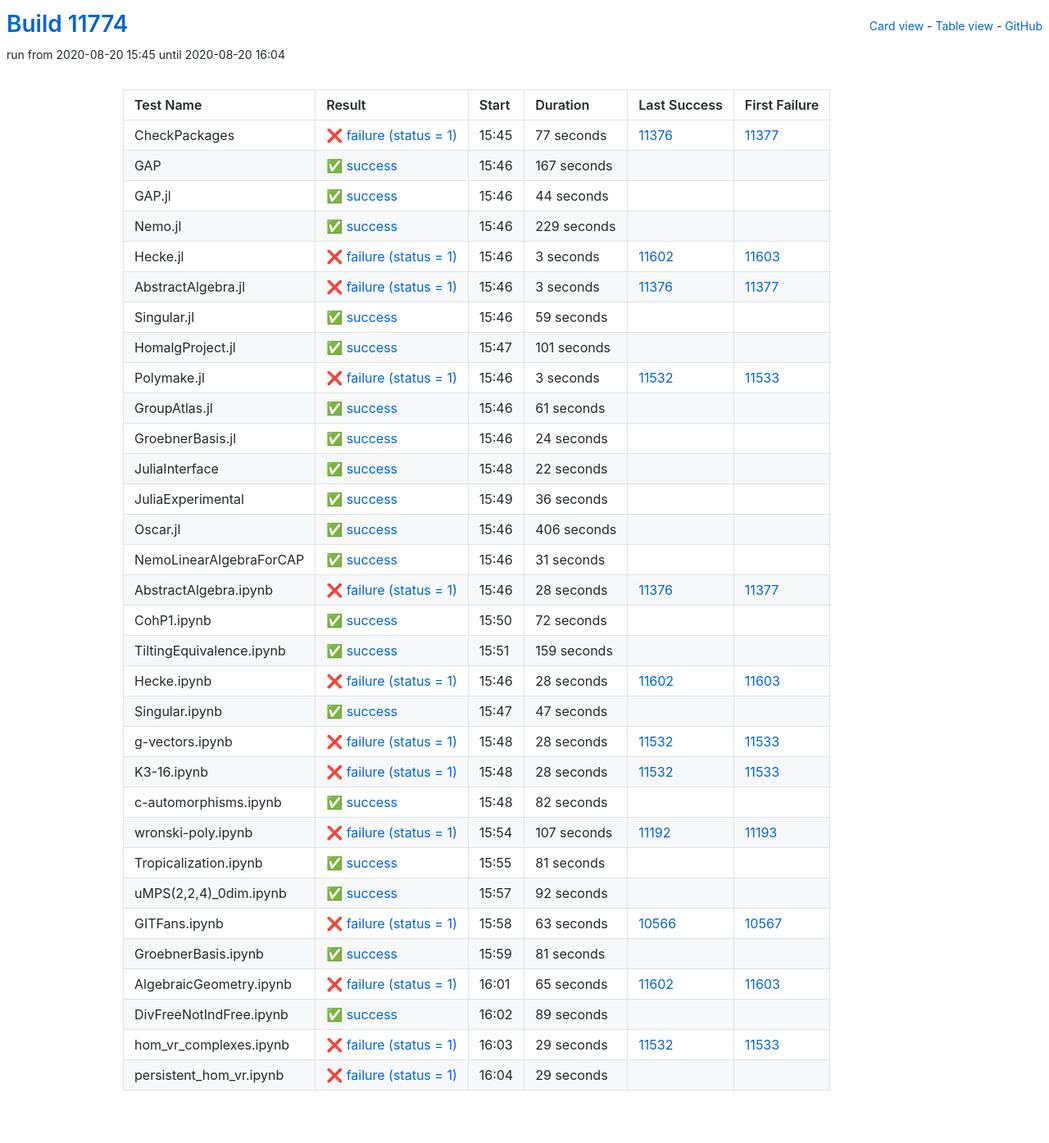
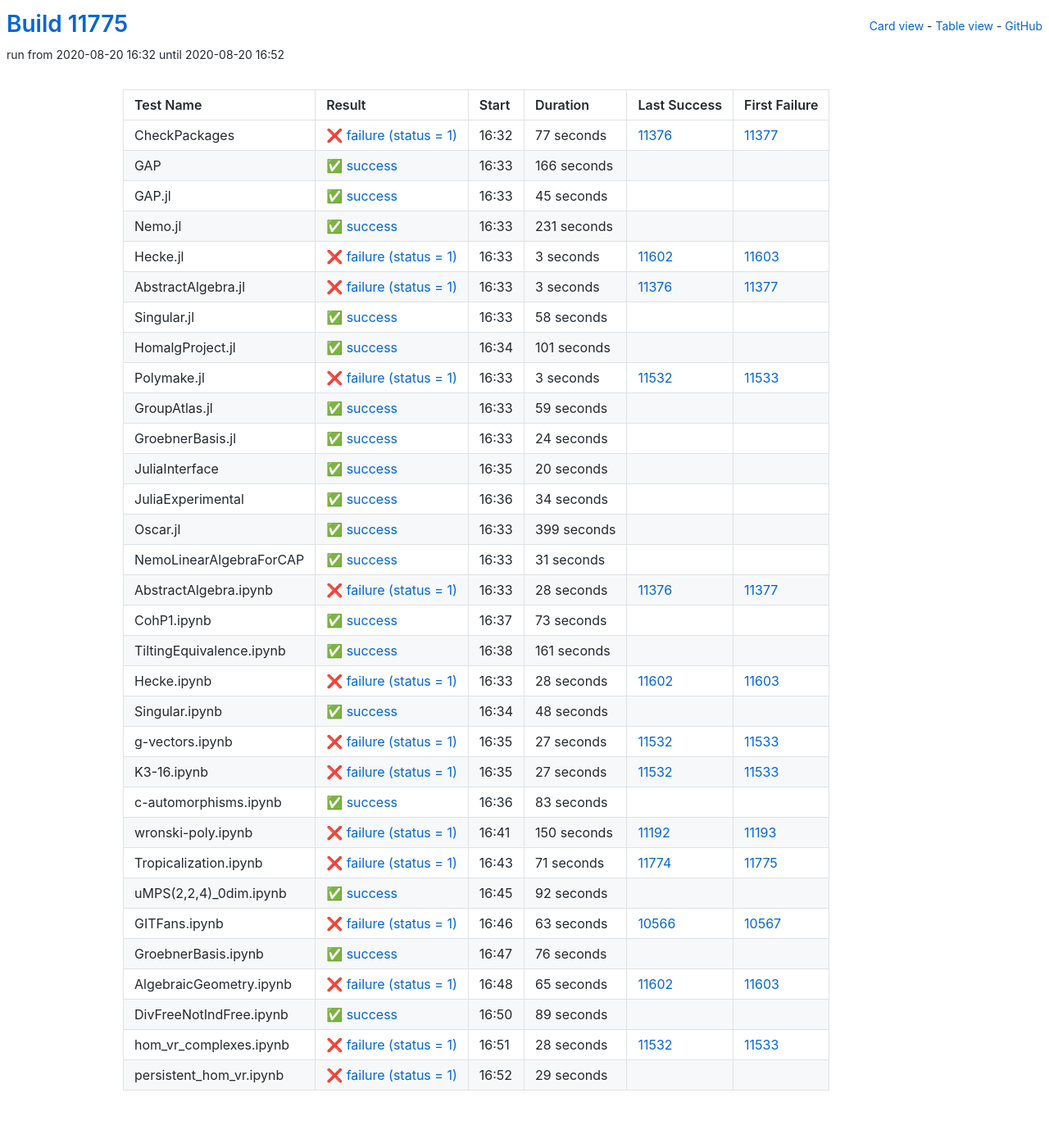
Before and after one commit to oscar-system/oscar-ci-status, a Jekyll site: the page built from table.html, in a window 1280 px wide. Shown: the whole page at 82% size. Built offline with Jekyll 4.4.1, drawn with Linux system fonts in a browser that asks for light colours.

Commit message:
Build #11775

```diff
--- a/_data/ci.yml
+++ b/_data/ci.yml
@@ -1,6 +1,6 @@
 ---
-build: 11774
-build_url: https://oscarci.mathematik.uni-kl.de/job/oscar/11774/
+build: 11775
+build_url: https://oscarci.mathematik.uni-kl.de/job/oscar/11775/
 job: oscar
 organization: oscar-system
 repo: oscar-ci-status
@@ -8,8 +8,8 @@
 tests:
 - name: CheckPackages
   id: checkpackages
-  log: https://oscarci.mathematik.uni-kl.de/job/oscar/11774/artifact/logs/build-11774/CheckPackages.log
-  start: 2020-08-20 15:45
+  log: https://oscarci.mathematik.uni-kl.de/job/oscar/11775/artifact/logs/build-11775/CheckPackages.log
+  start: 2020-08-20 16:32
   success: false
   exitcode: 1
   status: failure
@@ -20,44 +20,44 @@
   first_failure_url: https://oscarci.mathematik.uni-kl.de/job/oscar/11377/
 - name: GAP
   id: gap
-  log: https://oscarci.mathematik.uni-kl.de/job/oscar/11774/artifact/logs/build-11774/GAP.log
-  start: 2020-08-20 15:46
+  log: https://oscarci.mathematik.uni-kl.de/job/oscar/11775/artifact/logs/build-11775/GAP.log
+  start: 2020-08-20 16:33
   success: true
   exitcode: 0
   status: success
-  duration: 167
+  duration: 166
   last_success: false
   last_success_url:
   first_failure: false
   first_failure_url:
 - name: GAP.jl
   id: gap-jl
-  log: https://oscarci.mathematik.uni-kl.de/job/oscar/11774/artifact/logs/build-11774/GAP.jl.log
-  start: 2020-08-20 15:46
+  log: https://oscarci.mathematik.uni-kl.de/job/oscar/11775/artifact/logs/build-11775/GAP.jl.log
+  start: 2020-08-20 16:33
   success: true
   exitcode: 0
   status: success
-  duration: 44
+  duration: 45
   last_success: false
   last_success_url:
   first_failure: false
   first_failure_url:
 - name: Nemo.jl
   id: nemo-jl
-  log: https://oscarci.mathematik.uni-kl.de/job/oscar/11774/artifact/logs/build-11774/Nemo.jl.log
-  start: 2020-08-20 15:46
+  log: https://oscarci.mathematik.uni-kl.de/job/oscar/11775/artifact/logs/build-11775/Nemo.jl.log
+  start: 2020-08-20 16:33
   success: true
   exitcode: 0
   status: success
-  duration: 229
+  duration: 231
   last_success: false
   last_success_url:
   first_failure: false
   first_failure_url:
 - name: Hecke.jl
   id: hecke-jl
-  log: https://oscarci.mathematik.uni-kl.de/job/oscar/11774/artifact/logs/build-11774/Hecke.jl.log
-  start: 2020-08-20 15:46
+  log: https://oscarci.mathematik.uni-kl.de/job/oscar/11775/artifact/logs/build-11775/Hecke.jl.log
+  start: 2020-08-20 16:33
   success: false
   exitcode: 1
   status: failure
@@ -68,8 +68,8 @@
   first_failure_url: https://oscarci.mathematik.uni-kl.de/job/oscar/11603/
 - name: AbstractAlgebra.jl
   id: abstractalgebra-jl
-  log: https://oscarci.mathematik.uni-kl.de/job/oscar/11774/artifact/logs/build-11774/AbstractAlgebra.jl.log
-  start: 2020-08-20 15:46
+  log: https://oscarci.mathematik.uni-kl.de/job/oscar/11775/artifact/logs/build-11775/AbstractAlgebra.jl.log
+  start: 2020-08-20 16:33
   success: false
   exitcode: 1
   status: failure
@@ -80,20 +80,20 @@
   first_failure_url: https://oscarci.mathematik.uni-kl.de/job/oscar/11377/
 - name: Singular.jl
   id: singular-jl
-  log: https://oscarci.mathematik.uni-kl.de/job/oscar/11774/artifact/logs/build-11774/Singular.jl.log
-  start: 2020-08-20 15:46
+  log: https://oscarci.mathematik.uni-kl.de/job/oscar/11775/artifact/logs/build-11775/Singular.jl.log
+  start: 2020-08-20 16:33
   success: true
   exitcode: 0
   status: success
-  duration: 59
+  duration: 58
   last_success: false
   last_success_url:
   first_failure: false
   first_failure_url:
 - name: HomalgProject.jl
   id: homalgproject-jl
-  log: https://oscarci.mathematik.uni-kl.de/job/oscar/11774/artifact/logs/build-11774/HomalgProject.jl.log
-  start: 2020-08-20 15:47
+  log: https://oscarci.mathematik.uni-kl.de/job/oscar/11775/artifact/logs/build-11775/HomalgProject.jl.log
+  start: 2020-08-20 16:34
   success: true
   exitcode: 0
   status: success
@@ -104,8 +104,8 @@
   first_failure_url:
 - name: Polymake.jl
   id: polymake-jl
-  log: https://oscarci.mathematik.uni-kl.de/job/oscar/11774/artifact/logs/build-11774/Polymake.jl.log
-  start: 2020-08-20 15:46
+  log: https://oscarci.mathematik.uni-kl.de/job/oscar/11775/artifact/logs/build-11775/Polymake.jl.log
+  start: 2020-08-20 16:33
   success: false
   exitcode: 1
   status: failure
@@ -116,20 +116,20 @@
   first_failure_url: https://oscarci.mathematik.uni-kl.de/job/oscar/11533/
 - name: GroupAtlas.jl
   id: groupatlas-jl
-  log: https://oscarci.mathematik.uni-kl.de/job/oscar/11774/artifact/logs/build-11774/GroupAtlas.jl.log
-  start: 2020-08-20 15:46
+  log: https://oscarci.mathematik.uni-kl.de/job/oscar/11775/artifact/logs/build-11775/GroupAtlas.jl.log
+  start: 2020-08-20 16:33
   success: true
   exitcode: 0
   status: success
-  duration: 61
+  duration: 59
   last_success: false
   last_success_url:
   first_failure: false
   first_failure_url:
 - name: GroebnerBasis.jl
   id: groebnerbasis-jl
-  log: https://oscarci.mathematik.uni-kl.de/job/oscar/11774/artifact/logs/build-11774/GroebnerBasis.jl.log
-  start: 2020-08-20 15:46
+  log: https://oscarci.mathematik.uni-kl.de/job/oscar/11775/artifact/logs/build-11775/GroebnerBasis.jl.log
+  start: 2020-08-20 16:33
   success: true
   exitcode: 0
   status: success
@@ -140,44 +140,44 @@
   first_failure_url:
 - name: JuliaInterface
   id: juliainterface
-  log: https://oscarci.mathematik.uni-kl.de/job/oscar/11774/artifact/logs/build-11774/JuliaInterface.log
-  start: 2020-08-20 15:48
+  log: https://oscarci.mathematik.uni-kl.de/job/oscar/11775/artifact/logs/build-11775/JuliaInterface.log
+  start: 2020-08-20 16:35
   success: true
   exitcode: 0
   status: success
-  duration: 22
+  duration: 20
   last_success: false
   last_success_url:
   first_failure: false
   first_failure_url:
 - name: JuliaExperimental
   id: juliaexperimental
-  log: https://oscarci.mathematik.uni-kl.de/job/oscar/11774/artifact/logs/build-11774/JuliaExperimental.log
-  start: 2020-08-20 15:49
+  log: https://oscarci.mathematik.uni-kl.de/job/oscar/11775/artifact/logs/build-11775/JuliaExperimental.log
+  start: 2020-08-20 16:36
   success: true
   exitcode: 0
   status: success
-  duration: 36
+  duration: 34
   last_success: false
   last_success_url:
   first_failure: false
   first_failure_url:
 - name: Oscar.jl
   id: oscar-jl
-  log: https://oscarci.mathematik.uni-kl.de/job/oscar/11774/artifact/logs/build-11774/Oscar.jl.log
-  start: 2020-08-20 15:46
+  log: https://oscarci.mathematik.uni-kl.de/job/oscar/11775/artifact/logs/build-11775/Oscar.jl.log
+  start: 2020-08-20 16:33
   success: true
   exitcode: 0
   status: success
-  duration: 406
+  duration: 399
   last_success: false
   last_success_url:
   first_failure: false
   first_failure_url:
 - name: NemoLinearAlgebraForCAP
   id: nemolinearalgebraforcap
-  log: https://oscarci.mathematik.uni-kl.de/job/oscar/11774/artifact/logs/build-11774/NemoLinearAlgebraForCAP.log
-  start: 2020-08-20 15:46
+  log: https://oscarci.mathematik.uni-kl.de/job/oscar/11775/artifact/logs/build-11775/NemoLinearAlgebraForCAP.log
+  start: 2020-08-20 16:33
   success: true
   exitcode: 0
   status: success
@@ -188,8 +188,8 @@
   first_failure_url:
 - name: AbstractAlgebra.ipynb
   id: abstractalgebra-ipynb
-  log: https://oscarci.mathematik.uni-kl.de/job/oscar/11774/artifact/logs/build-11774/AbstractAlgebra.ipynb.log
-  start: 2020-08-20 15:46
+  log: https://oscarci.mathematik.uni-kl.de/job/oscar/11775/artifact/logs/build-11775/AbstractAlgebra.ipynb.log
+  start: 2020-08-20 16:33
   success: false
   exitcode: 1
   status: failure
@@ -200,32 +200,32 @@
   first_failure_url: https://oscarci.mathematik.uni-kl.de/job/oscar/11377/
 - name: CohP1.ipynb
   id: cohp1-ipynb
-  log: https://oscarci.mathematik.uni-kl.de/job/oscar/11774/artifact/logs/build-11774/CohP1.ipynb.log
-  start: 2020-08-20 15:50
+  log: https://oscarci.mathematik.uni-kl.de/job/oscar/11775/artifact/logs/build-11775/CohP1.ipynb.log
+  start: 2020-08-20 16:37
   success: true
   exitcode: 0
   status: success
-  duration: 72
+  duration: 73
   last_success: false
   last_success_url:
   first_failure: false
   first_failure_url:
 - name: TiltingEquivalence.ipynb
   id: tiltingequivalence-ipynb
-  log: https://oscarci.mathematik.uni-kl.de/job/oscar/11774/artifact/logs/build-11774/TiltingEquivalence.ipynb.log
-  start: 2020-08-20 15:51
+  log: https://oscarci.mathematik.uni-kl.de/job/oscar/11775/artifact/logs/build-11775/TiltingEquivalence.ipynb.log
+  start: 2020-08-20 16:38
   success: true
   exitcode: 0
   status: success
-  duration: 159
+  duration: 161
   last_success: false
   last_success_url:
   first_failure: false
   first_failure_url:
 - name: Hecke.ipynb
   id: hecke-ipynb
-  log: https://oscarci.mathematik.uni-kl.de/job/oscar/11774/artifact/logs/build-11774/Hecke.ipynb.log
-  start: 2020-08-20 15:46
+  log: https://oscarci.mathematik.uni-kl.de/job/oscar/11775/artifact/logs/build-11775/Hecke.ipynb.log
+  start: 2020-08-20 16:33
   success: false
   exitcode: 1
   status: failure
@@ -236,80 +236,80 @@
   first_failure_url: https://oscarci.mathematik.uni-kl.de/job/oscar/11603/
 - name: Singular.ipynb
   id: singular-ipynb
-  log: https://oscarci.mathematik.uni-kl.de/job/oscar/11774/artifact/logs/build-11774/Singular.ipynb.log
-  start: 2020-08-20 15:47
+  log: https://oscarci.mathematik.uni-kl.de/job/oscar/11775/artifact/logs/build-11775/Singular.ipynb.log
+  start: 2020-08-20 16:34
   success: true
   exitcode: 0
   status: success
-  duration: 47
+  duration: 48
   last_success: false
   last_success_url:
   first_failure: false
   first_failure_url:
 - name: g-vectors.ipynb
   id: g-vectors-ipynb
-  log: https://oscarci.mathematik.uni-kl.de/job/oscar/11774/artifact/logs/build-11774/g-vectors.ipynb.log
-  start: 2020-08-20 15:48
+  log: https://oscarci.mathematik.uni-kl.de/job/oscar/11775/artifact/logs/build-11775/g-vectors.ipynb.log
+  start: 2020-08-20 16:35
   success: false
   exitcode: 1
   status: failure
-  duration: 28
+  duration: 27
   last_success: 11532
   last_success_url: https://oscarci.mathematik.uni-kl.de/job/oscar/11532/
   first_failure: 11533
   first_failure_url: https://oscarci.mathematik.uni-kl.de/job/oscar/11533/
 - name: K3-16.ipynb
   id: k3-16-ipynb
-  log: https://oscarci.mathematik.uni-kl.de/job/oscar/11774/artifact/logs/build-11774/K3-16.ipynb.log
-  start: 2020-08-20 15:48
+  log: https://oscarci.mathematik.uni-kl.de/job/oscar/11775/artifact/logs/build-11775/K3-16.ipynb.log
+  start: 2020-08-20 16:35
   success: false
   exitcode: 1
   status: failure
-  duration: 28
+  duration: 27
   last_success: 11532
   last_success_url: https://oscarci.mathematik.uni-kl.de/job/oscar/11532/
   first_failure: 11533
   first_failure_url: https://oscarci.mathematik.uni-kl.de/job/oscar/11533/
 - name: c-automorphisms.ipynb
   id: c-automorphisms-ipynb
-  log: https://oscarci.mathematik.uni-kl.de/job/oscar/11774/artifact/logs/build-11774/c-automorphisms.ipynb.log
-  start: 2020-08-20 15:48
+  log: https://oscarci.mathematik.uni-kl.de/job/oscar/11775/artifact/logs/build-11775/c-automorphisms.ipynb.log
+  start: 2020-08-20 16:36
   success: true
   exitcode: 0
   status: success
-  duration: 82
+  duration: 83
   last_success: false
   last_success_url:
   first_failure: false
   first_failure_url:
 - name: wronski-poly.ipynb
   id: wronski-poly-ipynb
-  log: https://oscarci.mathematik.uni-kl.de/job/oscar/11774/artifact/logs/build-11774/wronski-poly.ipynb.log
-  start: 2020-08-20 15:54
+  log: https://oscarci.mathematik.uni-kl.de/job/oscar/11775/artifact/logs/build-11775/wronski-poly.ipynb.log
+  start: 2020-08-20 16:41
   success: false
   exitcode: 1
   status: failure
-  duration: 107
+  duration: 150
   last_success: 11192
   last_success_url: https://oscarci.mathematik.uni-kl.de/job/oscar/11192/
   first_failure: 11193
   first_failure_url: https://oscarci.mathematik.uni-kl.de/job/oscar/11193/
 - name: Tropicalization.ipynb
   id: tropicalization-ipynb
-  log: https://oscarci.mathematik.uni-kl.de/job/oscar/11774/artifact/logs/build-11774/Tropicalization.ipynb.log
-  start: 2020-08-20 15:55
-  success: true
-  exitcode: 0
-  status: success
-  duration: 81
-  last_success: false
-  last_success_url:
-  first_failure: false
-  first_failure_url:
+  log: https://oscarci.mathematik.uni-kl.de/job/oscar/11775/artifact/logs/build-11775/Tropicalization.ipynb.log
+  start: 2020-08-20 16:43
+  success: false
+  exitcode: 1
+  status: failure
+  duration: 71
+  last_success: 11774
+  last_success_url: https://oscarci.mathematik.uni-kl.de/job/oscar/11774/
+  first_failure: 11775
+  first_failure_url: https://oscarci.mathematik.uni-kl.de/job/oscar/11775/
 - name: uMPS(2,2,4)_0dim.ipynb
   id: umps-2-2-4-0dim-ipynb
-  log: https://oscarci.mathematik.uni-kl.de/job/oscar/11774/artifact/logs/build-11774/uMPS-2-2-4-_0dim.ipynb.log
-  start: 2020-08-20 15:57
+  log: https://oscarci.mathematik.uni-kl.de/job/oscar/11775/artifact/logs/build-11775/uMPS-2-2-4-_0dim.ipynb.log
+  start: 2020-08-20 16:45
   success: true
   exitcode: 0
   status: success
@@ -320,8 +320,8 @@
   first_failure_url:
 - name: GITFans.ipynb
   id: gitfans-ipynb
-  log: https://oscarci.mathematik.uni-kl.de/job/oscar/11774/artifact/logs/build-11774/GITFans.ipynb.log
-  start: 2020-08-20 15:58
+  log: https://oscarci.mathematik.uni-kl.de/job/oscar/11775/artifact/logs/build-11775/GITFans.ipynb.log
+  start: 2020-08-20 16:46
   success: false
   exitcode: 1
   status: failure
@@ -332,20 +332,20 @@
   first_failure_url: https://oscarci.mathematik.uni-kl.de/job/oscar/10567/
 - name: GroebnerBasis.ipynb
   id: groebnerbasis-ipynb
-  log: https://oscarci.mathematik.uni-kl.de/job/oscar/11774/artifact/logs/build-11774/GroebnerBasis.ipynb.log
-  start: 2020-08-20 15:59
+  log: https://oscarci.mathematik.uni-kl.de/job/oscar/11775/artifact/logs/build-11775/GroebnerBasis.ipynb.log
+  start: 2020-08-20 16:47
   success: true
   exitcode: 0
   status: success
-  duration: 81
+  duration: 76
   last_success: false
   last_success_url:
   first_failure: false
   first_failure_url:
 - name: AlgebraicGeometry.ipynb
   id: algebraicgeometry-ipynb
-  log: https://oscarci.mathematik.uni-kl.de/job/oscar/11774/artifact/logs/build-11774/AlgebraicGeometry.ipynb.log
-  start: 2020-08-20 16:01
+  log: https://oscarci.mathematik.uni-kl.de/job/oscar/11775/artifact/logs/build-11775/AlgebraicGeometry.ipynb.log
+  start: 2020-08-20 16:48
   success: false
   exitcode: 1
   status: failure
@@ -356,8 +356,8 @@
   first_failure_url: https://oscarci.mathematik.uni-kl.de/job/oscar/11603/
 - name: DivFreeNotIndFree.ipynb
   id: divfreenotindfree-ipynb
-  log: https://oscarci.mathematik.uni-kl.de/job/oscar/11774/artifact/logs/build-11774/DivFreeNotIndFree.ipynb.log
-  start: 2020-08-20 16:02
+  log: https://oscarci.mathematik.uni-kl.de/job/oscar/11775/artifact/logs/build-11775/DivFreeNotIndFree.ipynb.log
+  start: 2020-08-20 16:50
   success: true
   exitcode: 0
   status: success
@@ -368,20 +368,20 @@
   first_failure_url:
 - name: hom_vr_complexes.ipynb
   id: hom-vr-complexes-ipynb
-  log: https://oscarci.mathematik.uni-kl.de/job/oscar/11774/artifact/logs/build-11774/hom_vr_complexes.ipynb.log
-  start: 2020-08-20 16:03
+  log: https://oscarci.mathematik.uni-kl.de/job/oscar/11775/artifact/logs/build-11775/hom_vr_complexes.ipynb.log
+  start: 2020-08-20 16:51
   success: false
   exitcode: 1
   status: failure
-  duration: 29
+  duration: 28
   last_success: 11532
   last_success_url: https://oscarci.mathematik.uni-kl.de/job/oscar/11532/
   first_failure: 11533
   first_failure_url: https://oscarci.mathematik.uni-kl.de/job/oscar/11533/
 - name: persistent_hom_vr.ipynb
   id: persistent-hom-vr-ipynb
-  log: https://oscarci.mathematik.uni-kl.de/job/oscar/11774/artifact/logs/build-11774/persistent_hom_vr.ipynb.log
-  start: 2020-08-20 16:04
+  log: https://oscarci.mathematik.uni-kl.de/job/oscar/11775/artifact/logs/build-11775/persistent_hom_vr.ipynb.log
+  start: 2020-08-20 16:52
   success: false
   exitcode: 1
   status: failure
```
Also changed, not shown: README.md.
